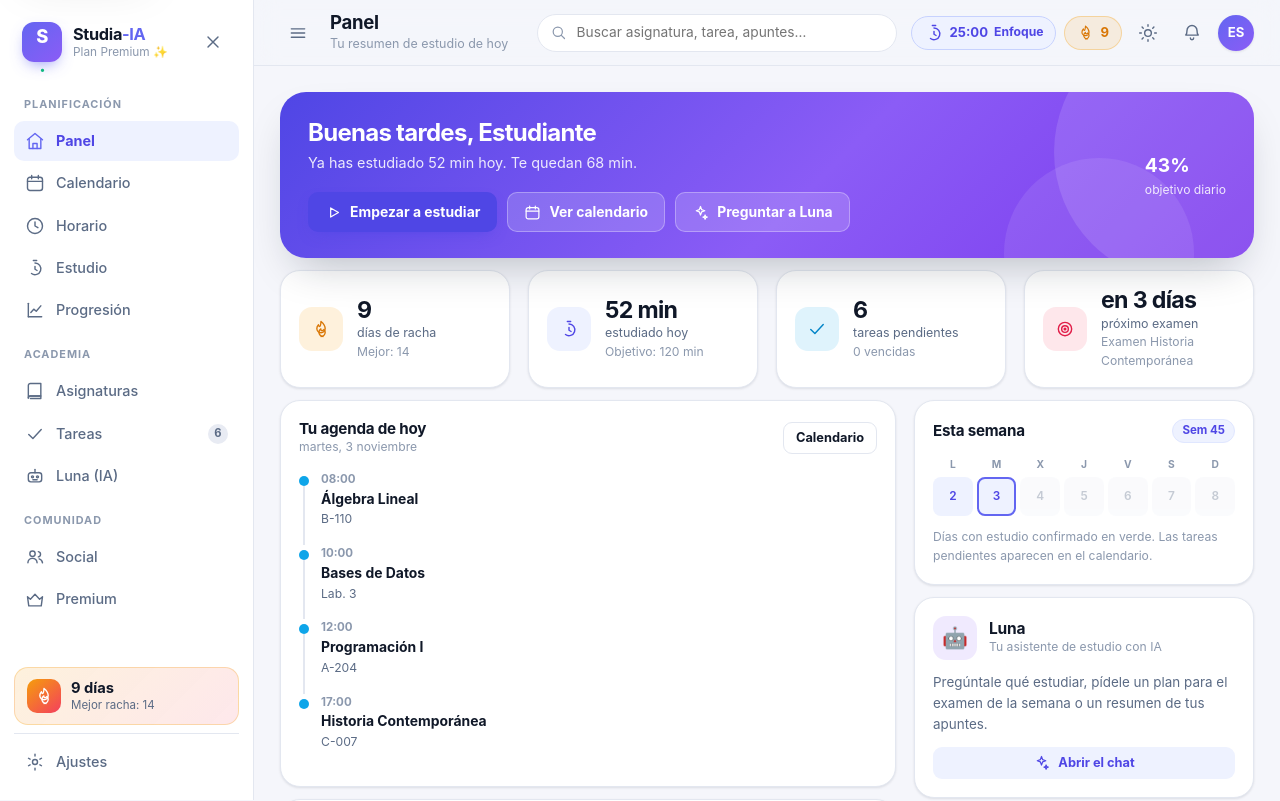
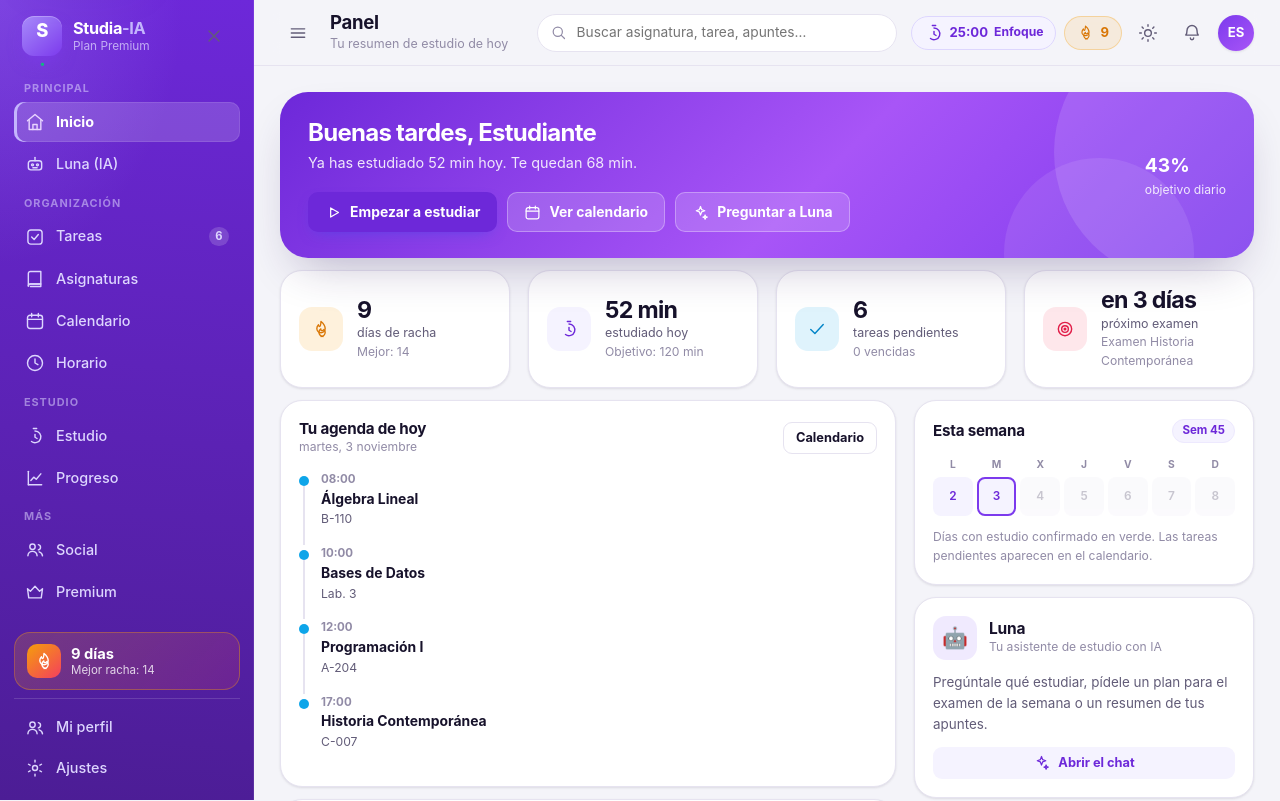
Before and after one commit to AlexB886/Studia-AI, a website: page index.html in a window 1280 px wide. Shown: the top 801 px of the page. Drawn offline with Linux system fonts and the light colour scheme.

Commit message:
feat(ui): rediseño visual con barra lateral morada, navegación reorganizada y paleta violeta (0.4.0)

```diff
--- a/assets/css/base.css
+++ b/assets/css/base.css
@@ -4,14 +4,20 @@
    ========================================================= */
 
 :root {
-  /* Marca */
-  --brand-50:  #eef2ff;
-  --brand-100: #e0e7ff;
-  --brand-200: #c7d2fe;
-  --brand-400: #818cf8;
-  --brand-500: #6366f1;
-  --brand-600: #4f46e5;
-  --brand-700: #4338ca;
+  /* Marca: morado Studia-IA */
+  --brand-50:  #f5f3ff;
+  --brand-100: #ede9fe;
+  --brand-200: #ddd6fe;
+  --brand-400: #a78bfa;
+  --brand-500: #7c3aed;
+  --brand-600: #6d28d9;
+  --brand-700: #5b21b6;
+
+  /* Morado de la barra lateral */
+  --side-1: #4c1d95;
+  --side-2: #6d28d9;
+  --side-text: #ddd6fe;
+  --side-text-strong: #ffffff;
 
   --mint-100: #d1fae5;
   --mint-500: #10b981;
@@ -25,33 +31,33 @@
   --sky-100:   #e0f2fe;
   --sky-500:   #0ea5e9;
   --sky-600:   #0284c7;
-  --violet-500:#8b5cf6;
+  --violet-500:#a855f7;
 
   /* Superficies (tema claro) */
-  --bg:        #f5f6fb;
+  --bg:        #f4f4f9;
   --surface:   #ffffff;
-  --surface-2: #f1f3f9;
-  --surface-3: #e8ebf3;
-  --border:    #e3e7f0;
-  --border-strong: #cfd6e6;
+  --surface-2: #f2f1f8;
+  --surface-3: #e9e7f3;
+  --border:    #e6e3f0;
+  --border-strong: #d2cde4;
 
   /* Texto */
-  --text:      #101828;
-  --text-muted:#5b6b85;
-  --text-soft: #8b98ad;
+  --text:      #17122b;
+  --text-muted:#625c78;
+  --text-soft: #918ba6;
 
   /* Formas */
   --radius-sm: 10px;
-  --radius:    14px;
-  --radius-lg: 20px;
-  --radius-xl: 26px;
+  --radius:    16px;
+  --radius-lg: 22px;
+  --radius-xl: 28px;
 
   /* Sombras */
-  --shadow-xs: 0 1px 2px rgba(16, 24, 40, .05);
-  --shadow-sm: 0 1px 3px rgba(16, 24, 40, .07), 0 1px 2px rgba(16, 24, 40, .04);
-  --shadow-md: 0 6px 18px -6px rgba(16, 24, 40, .16), 0 2px 6px rgba(16, 24, 40, .05);
-  --shadow-lg: 0 20px 44px -16px rgba(16, 24, 40, .28);
-  --ring: 0 0 0 3px rgba(99, 102, 241, .28);
+  --shadow-xs: 0 1px 2px rgba(23, 18, 43, .05);
+  --shadow-sm: 0 1px 3px rgba(23, 18, 43, .07), 0 1px 2px rgba(23, 18, 43, .04);
+  --shadow-md: 0 8px 20px -8px rgba(46, 26, 90, .18), 0 2px 6px rgba(23, 18, 43, .05);
+  --shadow-lg: 0 22px 48px -18px rgba(46, 26, 90, .32);
+  --ring: 0 0 0 3px rgba(124, 58, 237, .26);
 
   /* Métricas */
   --sidebar-w: 254px;
@@ -74,15 +80,19 @@
   --text-muted:#9dabc2;
   --text-soft: #71809a;
 
-  --brand-50:  #1e2340;
-  --brand-100: #262d52;
-  --brand-200: #333d6b;
+  --brand-50:  #241b3e;
+  --brand-100: #2e2350;
+  --brand-200: #3d3068;
+
+  --side-1: #1b1130;
+  --side-2: #312360;
+  --side-text: #cfc6ea;
 
   --shadow-xs: 0 1px 2px rgba(0, 0, 0, .4);
   --shadow-sm: 0 1px 3px rgba(0, 0, 0, .45);
   --shadow-md: 0 8px 22px -8px rgba(0, 0, 0, .6);
   --shadow-lg: 0 24px 50px -18px rgba(0, 0, 0, .75);
-  --ring: 0 0 0 3px rgba(129, 140, 248, .38);
+  --ring: 0 0 0 3px rgba(167, 139, 250, .38);
 }
 
 /* ---------- Reset ---------- */
--- a/assets/css/layout.css
+++ b/assets/css/layout.css
@@ -8,7 +8,7 @@
   min-height: 100vh;
 }
 
-/* ---------- Sidebar ---------- */
+/* ---------- Sidebar morada ---------- */
 .sidebar {
   position: fixed;
   inset: 0 auto 0 0;
@@ -17,10 +17,18 @@
   flex-direction: column;
   gap: 6px;
   padding: 18px 14px;
-  background: var(--surface);
-  border-right: 1px solid var(--border);
+  background:
+    radial-gradient(120% 55% at 0% 0%, rgba(167, 139, 250, .28), transparent 60%),
+    linear-gradient(185deg, var(--side-2) 0%, var(--side-1) 100%);
+  color: var(--side-text);
   z-index: 60;
   transition: transform .25s ease;
+}
+.sidebar::after {
+  content: "";
+  position: absolute; inset: 0;
+  pointer-events: none;
+  border-right: 1px solid rgba(255, 255, 255, .08);
 }
 
 .sidebar__brand {
@@ -33,38 +41,38 @@
   width: 40px; height: 40px;
   display: grid; place-items: center;
   border-radius: 12px;
-  background: linear-gradient(140deg, var(--brand-500), var(--violet-500));
+  background: linear-gradient(140deg, #a78bfa, #7c3aed);
   color: #fff;
   font-weight: 800;
   font-size: 1.15rem;
-  box-shadow: 0 6px 16px -6px rgba(99, 102, 241, .8);
+  box-shadow: 0 8px 18px -6px rgba(124, 58, 237, .9), inset 0 1px 0 rgba(255, 255, 255, .25);
   letter-spacing: -.04em;
 }
 .brand__dot { color: var(--mint-500); }
 .brand__text { display: flex; flex-direction: column; line-height: 1.2; }
-.brand__text strong { font-size: 1.02rem; letter-spacing: -.02em; }
-.brand__text strong span { color: var(--brand-500); }
-.brand__text small { color: var(--text-soft); font-size: .74rem; }
-.sidebar__close { display: none; margin-left: auto; }
+.brand__text strong { font-size: 1.02rem; letter-spacing: -.02em; color: var(--side-text-strong); }
+.brand__text strong span { color: #c4b5fd; }
+.brand__text small { color: rgba(221, 214, 254, .75); font-size: .74rem; }
+.sidebar__close { display: none; margin-left: auto; color: var(--side-text); }
+.sidebar__close:hover { background: rgba(255, 255, 255, .12); color: #fff; }
 
 .nav { display: flex; flex-direction: column; gap: 2px; overflow-y: auto; flex: 1 1 auto; margin: 0 -4px; padding: 0 4px; }
 .nav__label {
   font-size: .68rem; font-weight: 700; text-transform: uppercase;
-  letter-spacing: .09em; color: var(--text-soft);
+  letter-spacing: .09em; color: rgba(221, 214, 254, .55);
   padding: 14px 10px 6px;
 }
 
 /* En pantallas bajas el menú se compacta para que quepa entero
    (así la rueda del ratón nunca se queda "atrapada" en la barra lateral). */
-@media (max-height: 780px) {
-  .nav__label { padding: 9px 10px 4px; }
+@media (max-height: 820px) {
+  .nav__label { padding: 8px 10px 3px; }
   .nav__item { padding: 6px 11px; font-size: .87rem; }
   .sidebar__streak { margin: 6px 0 0; padding: 8px 10px; }
   .sidebar__brand { padding: 4px 8px 10px; }
   .sidebar { padding: 12px 14px; }
 }
-@media (max-height: 700px) {
-  .nav__label { display: none; }
+@media (max-height: 740px) {
   .nav__item { padding: 5px 11px; }
   .sidebar__streak { display: none; }
   .brand__text small { display: none; }
@@ -73,19 +81,22 @@
   display: flex; align-items: center; gap: 11px;
   padding: 9px 11px;
   border-radius: var(--radius-sm);
-  color: var(--text-muted);
+  color: var(--side-text);
   font-weight: 550;
   font-size: .9rem;
   text-decoration: none;
-  transition: background .15s ease, color .15s ease;
+  transition: background .15s ease, color .15s ease, transform .15s ease;
 }
-.nav__item:hover { background: var(--surface-2); color: var(--text); text-decoration: none; }
+.nav__item .icon { transition: transform .15s ease; }
+.nav__item:hover { background: rgba(255, 255, 255, .1); color: #fff; text-decoration: none; }
+.nav__item:hover .icon { transform: translateX(1px); }
 .nav__item.is-active {
-  background: var(--brand-50);
-  color: var(--brand-600);
+  background: rgba(255, 255, 255, .16);
+  color: var(--side-text-strong);
   font-weight: 650;
+  box-shadow: inset 3px 0 0 #c4b5fd, inset 0 0 0 1px rgba(255, 255, 255, .1);
 }
-.nav__item.is-active .icon { color: var(--brand-500); }
+.nav__item.is-active .icon { color: #e9d5ff; }
 .nav__item--btn { width: 100%; text-align: left; }
 .nav__badge {
   margin-left: auto;
@@ -96,18 +107,19 @@
   text-align: center;
   padding: 1px 6px;
   border-radius: 99px;
-  background: var(--surface-3);
-  color: var(--text-muted);
+  background: rgba(255, 255, 255, .16);
+  color: var(--side-text);
 }
-.nav__item.is-active .nav__badge { background: var(--brand-500); color: #fff; }
+.nav__item.is-active .nav__badge { background: #fff; color: var(--side-2); }
 
 .sidebar__streak {
   display: flex; align-items: center; gap: 10px;
   margin: 10px 0 2px;
   padding: 11px 12px;
   border-radius: var(--radius);
-  background: linear-gradient(135deg, rgba(245, 158, 11, .14), rgba(244, 63, 94, .12));
-  border: 1px solid rgba(245, 158, 11, .28);
+  background: linear-gradient(135deg, rgba(245, 158, 11, .2), rgba(244, 63, 94, .16));
+  border: 1px solid rgba(245, 158, 11, .35);
+  color: #fff;
 }
 .streak-mini__icon {
   width: 34px; height: 34px; border-radius: 10px;
@@ -117,9 +129,9 @@
 }
 .streak-mini__text { display: flex; flex-direction: column; line-height: 1.25; }
 .streak-mini__text strong { font-size: .92rem; }
-.streak-mini__text small { font-size: .72rem; color: var(--text-muted); }
+.streak-mini__text small { font-size: .72rem; color: rgba(255, 255, 255, .8); }
 
-.sidebar__foot { padding-top: 8px; border-top: 1px solid var(--border); }
+.sidebar__foot { padding-top: 8px; border-top: 1px solid rgba(255, 255, 255, .14); }
 .sidebar-scrim {
   position: fixed; inset: 0; background: rgba(9, 12, 22, .5);
   opacity: 0; pointer-events: none; transition: opacity .2s ease; z-index: 55;
--- a/assets/js/main.js
+++ b/assets/js/main.js
@@ -181,10 +181,9 @@
 
   /* ---------------- Perfil y ajustes ---------------- */
   function wireProfile() {
-    document.getElementById('btnProfile').addEventListener('click', function (e) {
-      e.stopPropagation();
+    function showProfile(anchor) {
       var p = store.get().profile;
-      ui.popover(document.getElementById('btnProfile'), U.h('div.col.gap-2', { style: { padding: '6px' } }, [
+      ui.popover(anchor, U.h('div.col.gap-2', { style: { padding: '6px' } }, [
         U.h('div', [U.h('strong.small', p.name), U.h('p.tiny.soft', p.university || '')]),
         U.h('button.btn.btn--ghost.btn--sm.btn--block', { onclick: function () { openSettings(); } }, [U.icon('settings'), 'Ajustes']),
         U.h('button.btn.btn--ghost.btn--sm.btn--block', {
@@ -200,6 +199,14 @@
           }
         }, [U.icon('reset'), 'Restablecer demo'])
       ]));
+    }
+    ['btnProfile', 'btnSidebarProfile'].forEach(function (id) {
+      var el = document.getElementById(id);
+      if (!el) return;
+      el.addEventListener('click', function (e) {
+        e.stopPropagation();
+        showProfile(el);
+      });
     });
   }
 
@@ -347,7 +354,7 @@
     }
 
     var plan = document.getElementById('brandPlan');
-    if (plan) plan.textContent = state.profile.plan === 'premium' ? 'Plan Premium ✨' : 'Plan gratuito';
+    if (plan) plan.textContent = state.profile.plan === 'premium' ? 'Plan Premium' : 'Plan gratuito';
 
     var initials = document.getElementById('avatarInitials');
     if (initials) initials.textContent = state.profile.initials || 'ES';
@@ -445,7 +452,7 @@
   /* ---------------- Diagnóstico ----------------
      Cualquier error no controlado se guarda aquí para poder copiarlo y
      reportarlo. Es la forma más rápida de saber qué falla en otro equipo. */
-  var APP_VERSION = '0.3.2';
+  var APP_VERSION = '0.4.0';
   var recentErrors = [];
 
   function captureError(kind, message, detail) {
--- a/index.html
+++ b/index.html
@@ -3,18 +3,18 @@
 <head>
   <meta charset="UTF-8" />
   <meta name="viewport" content="width=device-width, initial-scale=1" />
-  <meta name="theme-color" content="#4f46e5" />
-  <meta name="app-version" content="0.3.2" />
+  <meta name="theme-color" content="#6d28d9" />
+  <meta name="app-version" content="0.4.0" />
   <meta name="mobile-web-app-capable" content="yes" />
   <link rel="manifest" href="manifest.webmanifest" />
   <link rel="apple-touch-icon" href="assets/img/apple-touch-icon.png" />
   <title>Studia-IA · Tu espacio de estudio</title>
   <meta name="description" content="Studia-IA: organiza tus asignaturas, planifica tu estudio y mantén la racha." />
   <link rel="icon" href="assets/img/favicon.svg" type="image/svg+xml" />
-  <link rel="stylesheet" href="assets/css/base.css?v=0.3.2" />
-  <link rel="stylesheet" href="assets/css/layout.css?v=0.3.2" />
-  <link rel="stylesheet" href="assets/css/components.css?v=0.3.2" />
-  <link rel="stylesheet" href="assets/css/views.css?v=0.3.2" />
+  <link rel="stylesheet" href="assets/css/base.css?v=0.4.0" />
+  <link rel="stylesheet" href="assets/css/layout.css?v=0.4.0" />
+  <link rel="stylesheet" href="assets/css/components.css?v=0.4.0" />
+  <link rel="stylesheet" href="assets/css/views.css?v=0.4.0" />
 </head>
 <body>
   <button class="skip-link" type="button" id="skipToMain">Saltar al contenido</button>
@@ -71,6 +71,7 @@
     <symbol id="i-languages" viewBox="0 0 24 24"><path d="M3 6h9M7.5 4v2c0 4-2 7-4.5 8"/><path d="M5 11c1.5 2.5 4 4 6.5 4.5"/><path d="m13 20 4-9 4 9M14.8 17h4.4"/></symbol>
     <symbol id="i-file" viewBox="0 0 24 24"><path d="M13 3H7a2 2 0 0 0-2 2v14a2 2 0 0 0 2 2h10a2 2 0 0 0 2-2V9z"/><path d="M13 3v6h6"/></symbol>
     <symbol id="i-exit" viewBox="0 0 24 24"><path d="M14 5H7a2 2 0 0 0-2 2v10a2 2 0 0 0 2 2h7"/><path d="M17 8.5 20.5 12 17 15.5M20 12H10"/></symbol>
+    <symbol id="i-check-square" viewBox="0 0 24 24"><rect x="3.5" y="3.5" width="17" height="17" rx="3.5"/><path d="m8 12 3 3 5-6"/></symbol>
     <symbol id="i-mic" viewBox="0 0 24 24"><rect x="9" y="3" width="6" height="11" rx="3"/><path d="M5 11a7 7 0 0 0 14 0M12 18v3"/></symbol>
   </svg>
 
@@ -81,7 +82,7 @@
         <div class="brand__mark" aria-hidden="true">S<span class="brand__dot">.</span></div>
         <div class="brand__text">
           <strong>Studia<span>-IA</span></strong>
-          <small id="brandPlan">Plan gratuito</small>
+          <small id="brandPlan">Estudio inteligente</small>
         </div>
         <button class="icon-btn sidebar__close" id="btnCloseSidebar" aria-label="Cerrar menú">
           <svg class="icon"><use href="#i-close"></use></svg>
@@ -89,9 +90,21 @@
       </div>
 
       <nav class="nav" id="nav" aria-label="Navegación principal">
-        <p class="nav__label">Planificación</p>
+        <p class="nav__label">Principal</p>
         <a class="nav__item" href="#/dashboard" data-nav="dashboard">
-          <svg class="icon"><use href="#i-home"></use></svg><span>Panel</span>
+          <svg class="icon"><use href="#i-home"></use></svg><span>Inicio</span>
+        </a>
+        <a class="nav__item" href="#/ai" data-nav="ai">
+          <svg class="icon"><use href="#i-robot"></use></svg><span>Luna (IA)</span>
+        </a>
+
+        <p class="nav__label">Organización</p>
+        <a class="nav__item" href="#/tasks" data-nav="tasks">
+          <svg class="icon"><use href="#i-check-square"></use></svg><span>Tareas</span>
+          <em class="nav__badge" id="navBadgeTasks">0</em>
+        </a>
+        <a class="nav__item" href="#/subjects" data-nav="subjects">
+          <svg class="icon"><use href="#i-book"></use></svg><span>Asignaturas</span>
         </a>
         <a class="nav__item" href="#/calendar" data-nav="calendar">
           <svg class="icon"><use href="#i-calendar"></use></svg><span>Calendario</span>
@@ -100,26 +113,16 @@
         <a class="nav__item" href="#/schedule" data-nav="schedule">
           <svg class="icon"><use href="#i-clock"></use></svg><span>Horario</span>
         </a>
+
+        <p class="nav__label">Estudio</p>
         <a class="nav__item" href="#/study" data-nav="study">
           <svg class="icon"><use href="#i-timer"></use></svg><span>Estudio</span>
         </a>
         <a class="nav__item" href="#/progress" data-nav="progress">
-          <svg class="icon"><use href="#i-chart"></use></svg><span>Progresión</span>
+          <svg class="icon"><use href="#i-chart"></use></svg><span>Progreso</span>
         </a>
 
-        <p class="nav__label">Academia</p>
-        <a class="nav__item" href="#/subjects" data-nav="subjects">
-          <svg class="icon"><use href="#i-book"></use></svg><span>Asignaturas</span>
-        </a>
-        <a class="nav__item" href="#/tasks" data-nav="tasks">
-          <svg class="icon"><use href="#i-check"></use></svg><span>Tareas</span>
-          <em class="nav__badge" id="navBadgeTasks">0</em>
-        </a>
-        <a class="nav__item" href="#/ai" data-nav="ai">
-          <svg class="icon"><use href="#i-robot"></use></svg><span>Luna (IA)</span>
-        </a>
-
-        <p class="nav__label">Comunidad</p>
+        <p class="nav__label">Más</p>
         <a class="nav__item" href="#/social" data-nav="social">
           <svg class="icon"><use href="#i-users"></use></svg><span>Social</span>
         </a>
@@ -137,6 +140,9 @@
       </div>
 
       <div class="sidebar__foot">
+        <button class="nav__item nav__item--btn" id="btnSidebarProfile">
+          <svg class="icon"><use href="#i-users"></use></svg><span>Mi perfil</span>
+        </button>
         <button class="nav__item nav__item--btn" id="btnSettings">
           <svg class="icon"><use href="#i-settings"></use></svg><span>Ajustes</span>
         </button>
@@ -192,27 +198,27 @@
   <div id="toastRoot" class="toast-root" aria-live="polite"></div>
 
   <!-- ===== Núcleo ===== -->
-  <script src="assets/js/core/utils.js?v=0.3.2"></script>
-  <script src="assets/js/core/ui.js?v=0.3.2"></script>
-  <script src="assets/js/core/db.js?v=0.3.2"></script>
-  <script src="assets/js/core/store.js?v=0.3.2"></script>
-  <script src="assets/js/core/router.js?v=0.3.2"></script>
+  <script src="assets/js/core/utils.js?v=0.4.0"></script>
+  <script src="assets/js/core/ui.js?v=0.4.0"></script>
+  <script src="assets/js/core/db.js?v=0.4.0"></script>
+  <script src="assets/js/core/store.js?v=0.4.0"></script>
+  <script src="assets/js/core/router.js?v=0.4.0"></script>
   <!-- ===== Datos ===== -->
-  <script src="assets/js/data/holidays.js?v=0.3.2"></script>
-  <script src="assets/js/data/rewards.js?v=0.3.2"></script>
-  <script src="assets/js/data/seed.js?v=0.3.2"></script>
+  <script src="assets/js/data/holidays.js?v=0.4.0"></script>
+  <script src="assets/js/data/rewards.js?v=0.4.0"></script>
+  <script src="assets/js/data/seed.js?v=0.4.0"></script>
   <!-- ===== Módulos ===== -->
-  <script src="assets/js/modules/dashboard.js?v=0.3.2"></script>
-  <script src="assets/js/modules/calendar.js?v=0.3.2"></script>
-  <script src="assets/js/modules/schedule.js?v=0.3.2"></script>
-  <script src="assets/js/modules/study.js?v=0.3.2"></script>
-  <script src="assets/js/modules/progress.js?v=0.3.2"></script>
-  <script src="assets/js/modules/subjects.js?v=0.3.2"></script>
-  <script src="assets/js/modules/tasks.js?v=0.3.2"></script>
-  <script src="assets/js/modules/ai.js?v=0.3.2"></script>
-  <script src="assets/js/modules/social.js?v=0.3.2"></script>
-  <script src="assets/js/modules/premium.js?v=0.3.2"></script>
+  <script src="assets/js/modules/dashboard.js?v=0.4.0"></script>
+  <script src="assets/js/modules/calendar.js?v=0.4.0"></script>
+  <script src="assets/js/modules/schedule.js?v=0.4.0"></script>
+  <script src="assets/js/modules/study.js?v=0.4.0"></script>
+  <script src="assets/js/modules/progress.js?v=0.4.0"></script>
+  <script src="assets/js/modules/subjects.js?v=0.4.0"></script>
+  <script src="assets/js/modules/tasks.js?v=0.4.0"></script>
+  <script src="assets/js/modules/ai.js?v=0.4.0"></script>
+  <script src="assets/js/modules/social.js?v=0.4.0"></script>
+  <script src="assets/js/modules/premium.js?v=0.4.0"></script>
   <!-- ===== Arranque ===== -->
-  <script src="assets/js/main.js?v=0.3.2"></script>
+  <script src="assets/js/main.js?v=0.4.0"></script>
 </body>
 </html>
--- a/package.json
+++ b/package.json
@@ -1,6 +1,6 @@
 {
   "name": "studia-ia",
-  "version": "0.3.2",
+  "version": "0.4.0",
   "private": true,
   "description": "Studia-IA · prototipo sin dependencias (HTML, CSS y JS clásico)",
   "scripts": {
```
Also changed, not shown: tests.html (+20 -20 lines), manifest.webmanifest.
